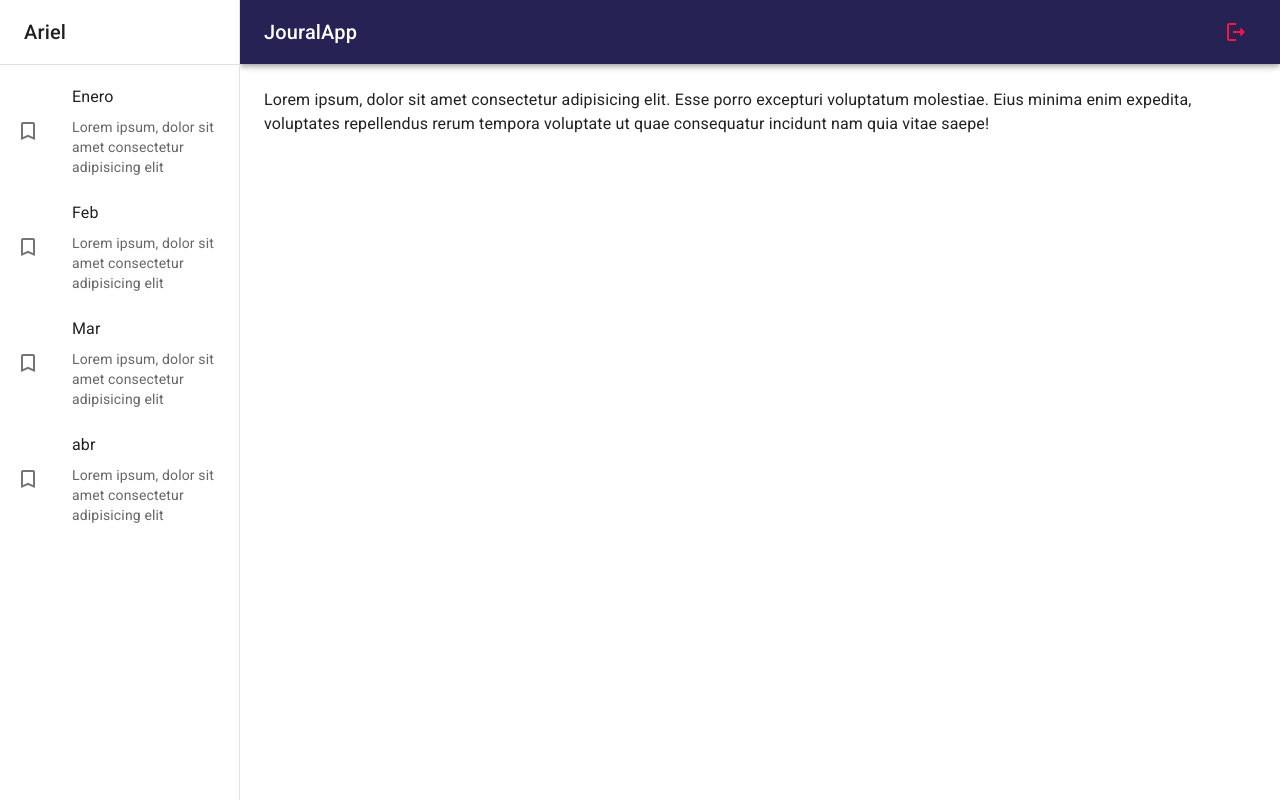
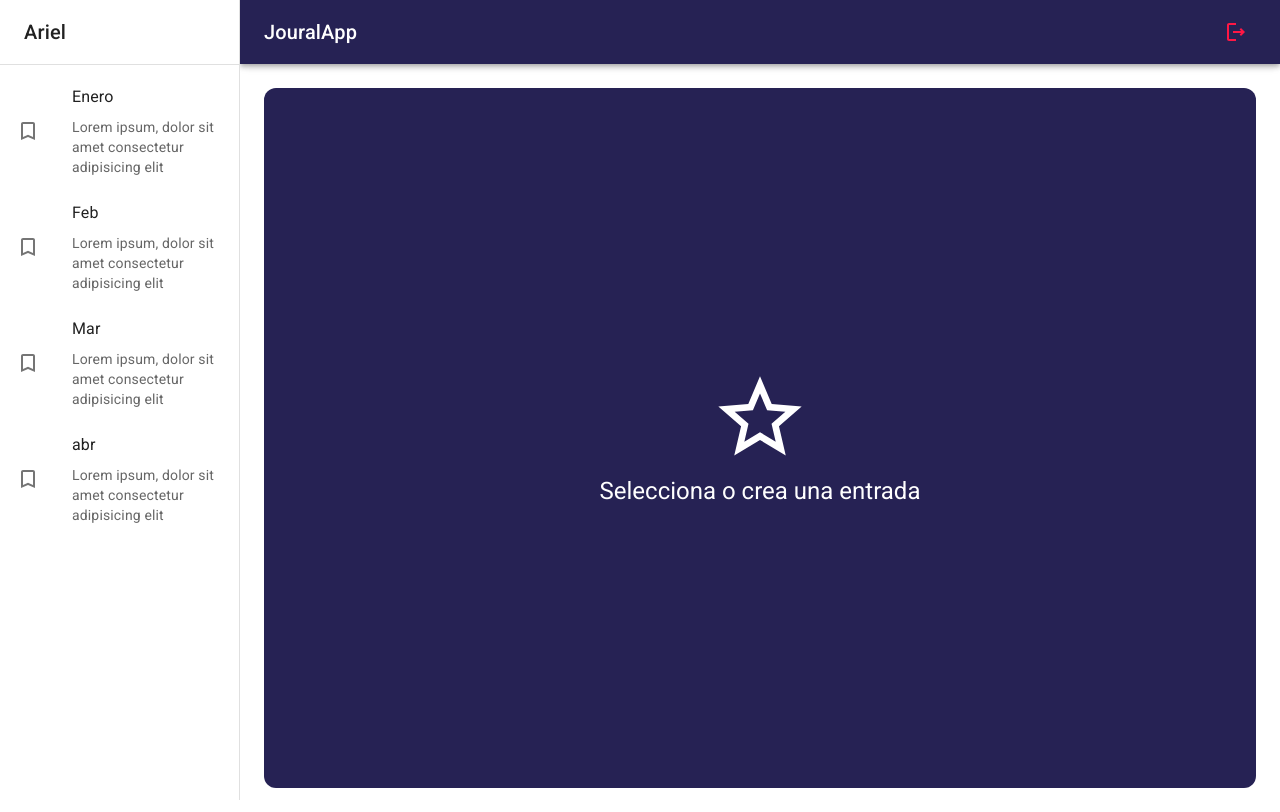
Before and after one commit to arieladasme/journal-app, a React (Vite) app: page / in a window 1280 px wide. Built offline with nearby package versions, Linux system fonts and the light colour scheme.

Commit message:
view NothingSelectedView

```diff
--- a/src/journal/pages/JournalPage.jsx
+++ b/src/journal/pages/JournalPage.jsx
@@ -1,15 +1,15 @@
-import { Typography } from '@mui/material'
 import { JournalLayout } from '../layout/JournalLayout'
+import { NothingSelectedView } from '../view'
 
 export const JournalPage = () => {
   return (
     <JournalLayout>
-      <Typography>
+      {/*  <Typography>
         Lorem ipsum, dolor sit amet consectetur adipisicing elit. Esse porro excepturi voluptatum
         molestiae. Eius minima enim expedita, voluptates repellendus rerum tempora voluptate ut quae
         consequatur incidunt nam quia vitae saepe!
-      </Typography>
-      {/* NothingSelected */}
+      </Typography> */}
+      <NothingSelectedView />
       {/* NoteView */}
     </JournalLayout>
   )
--- /dev/null
+++ b/src/journal/view/NothingSelectedView.jsx
@@ -0,0 +1,24 @@
+import { StarOutline } from '@mui/icons-material'
+import { Grid, Typography } from '@mui/material'
+
+export const NothingSelectedView = () => {
+  return (
+    <Grid
+      container
+      spacing={0}
+      direction="column"
+      alignItems="center"
+      justifyContent="center"
+      sx={{ minHeight: 'calc(100vh - 100px)', backgroundColor: 'primary.main', borderRadius: 3 }}
+    >
+      <Grid item xs={12}>
+        <StarOutline sx={{ fontSize: 100, color: 'white' }} />
+      </Grid>
+      <Grid item xs={12}>
+        <Typography color="white" variant="h5">
+          Selecciona o crea una entrada
+        </Typography>
+      </Grid>
+    </Grid>
+  )
+}
--- /dev/null
+++ b/src/journal/view/index.js
@@ -0,0 +1 @@
+export * from './NothingSelectedView'
```
